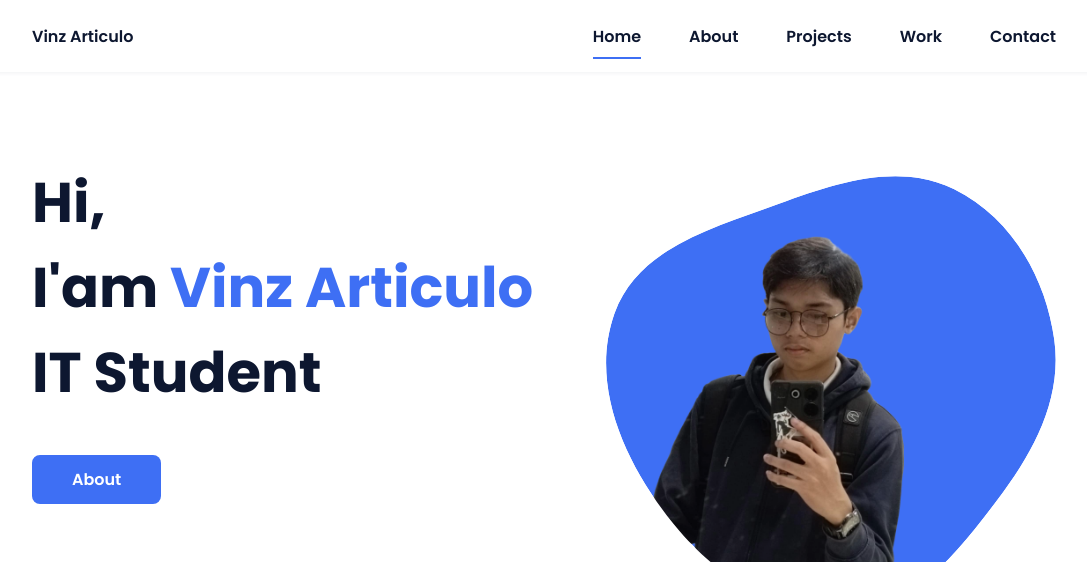
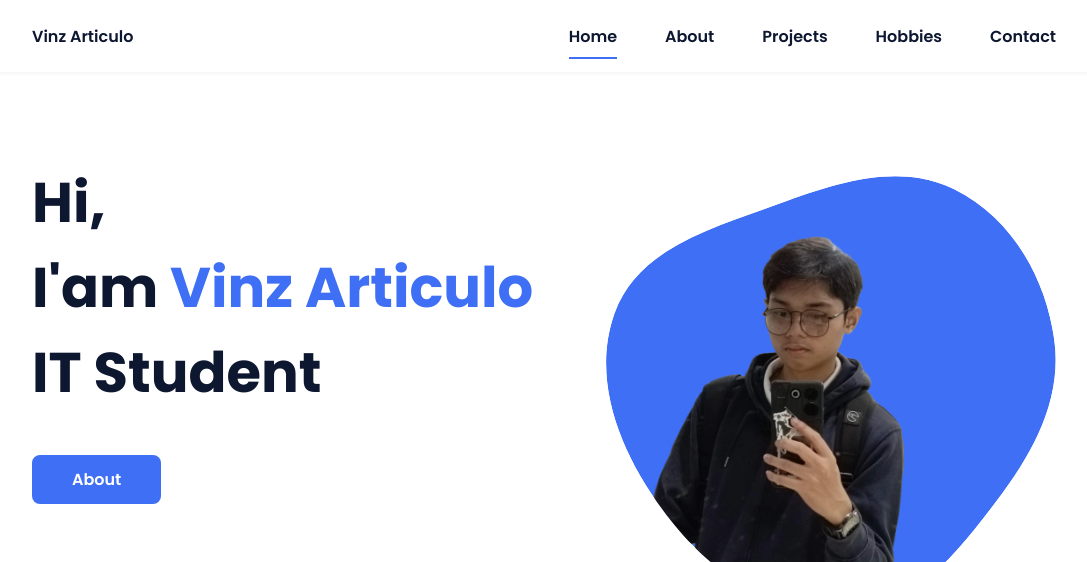
Before and after one commit to Vaike-san/Vinz, a plain HTML site: page index.html in a window 1280 px wide. Shown: the top 562 px of the page, without its empty margins (96-1183 px from the left). Drawn offline with nearby package versions, Linux system fonts and the light colour scheme.

Commit message:
Update index.html

```diff
--- a/index.html
+++ b/index.html
@@ -9,7 +9,7 @@
         <!-- =====BOX ICONS===== -->
         <link href='https://cdn.jsdelivr.net/npm/boxicons@2.0.5/css/boxicons.min.css' rel='stylesheet'>
 
-        <title>Portfolio website complete</title>
+        <title>VINZ's Portfolio</title>
     </head>
     <body>
         <!--===== HEADER =====-->
@@ -24,7 +24,7 @@
                         <li class="nav__item"><a href="#home" class="nav__link active-link">Home</a></li>
                         <li class="nav__item"><a href="#about" class="nav__link">About</a></li>
                         <li class="nav__item"><a href="#projects" class="nav__link">Projects</a></li>
-                        <li class="nav__item"><a href="#work" class="nav__link">Work</a></li>
+                        <li class="nav__item"><a href="#hobbies" class="nav__link">Hobbies</a></li>
                         <li class="nav__item"><a href="#contact" class="nav__link">Contact</a></li>
                     </ul>
                 </div>
@@ -137,9 +137,9 @@
                 </div>
             </section>
 
-            <!--===== WORK =====-->
-            <section class="work section" id="work">
-                <h2 class="section-title">Work</h2>
+            <!--===== Hobbies =====-->
+            <section class="work section" id="hobbies">
+                <h2 class="section-title">Hobbies</h2>
 
                 <div class="work__container bd-grid">
                     <a href="" class="work__img">
@@ -163,7 +163,7 @@
                 </div>
             </section>
 
-            <!--===== CONTACT =====-->
+            <!--===== CONTACT
             <section class="contact section" id="contact">
                 <h2 class="section-title">Contact</h2>
 
@@ -175,7 +175,7 @@
                         <input type="button" value="Enter" class="contact__button button">
                     </form>
                 </div>
-            </section>
+            </section> =====-->
         </main>
 
         <!--===== FOOTER =====-->
```
